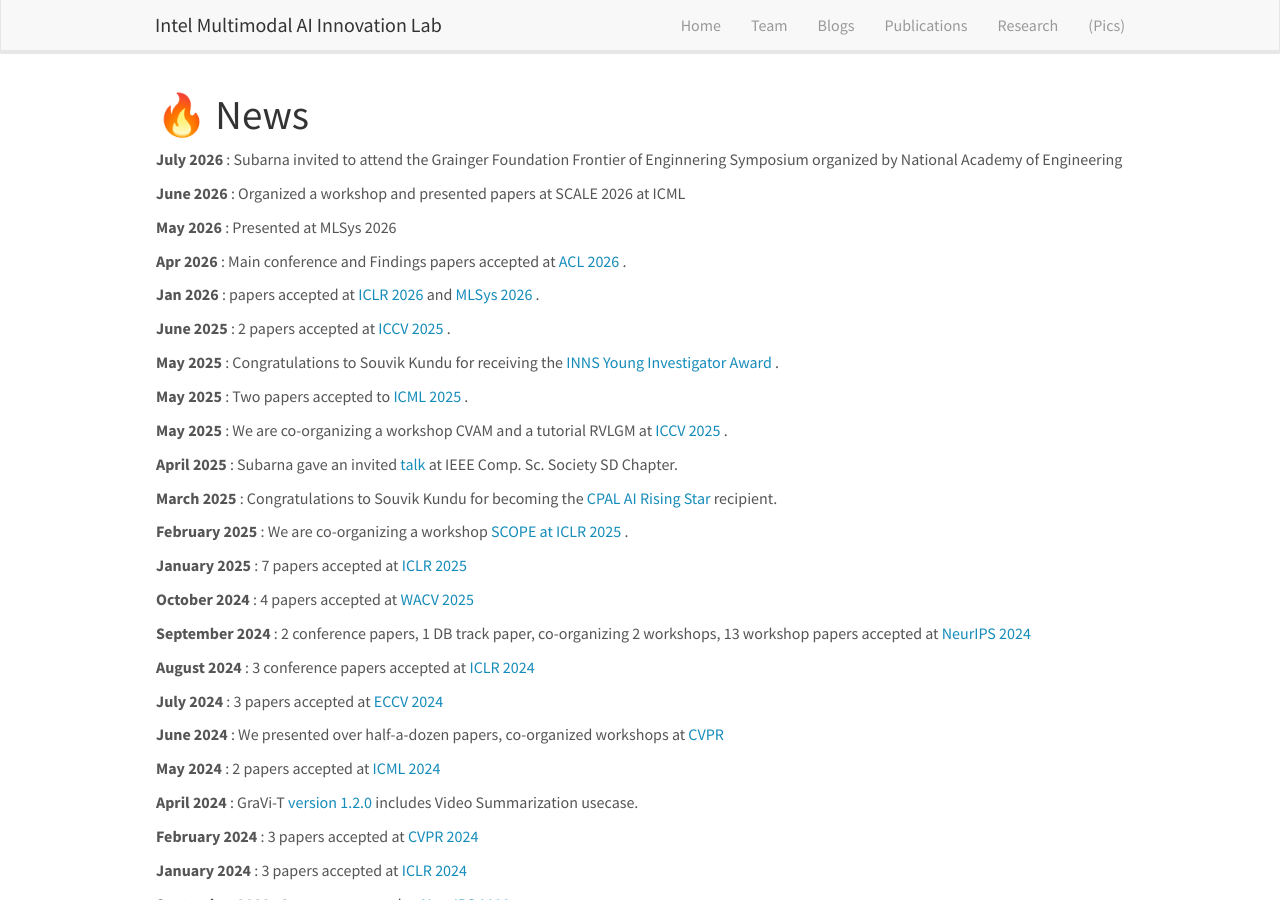
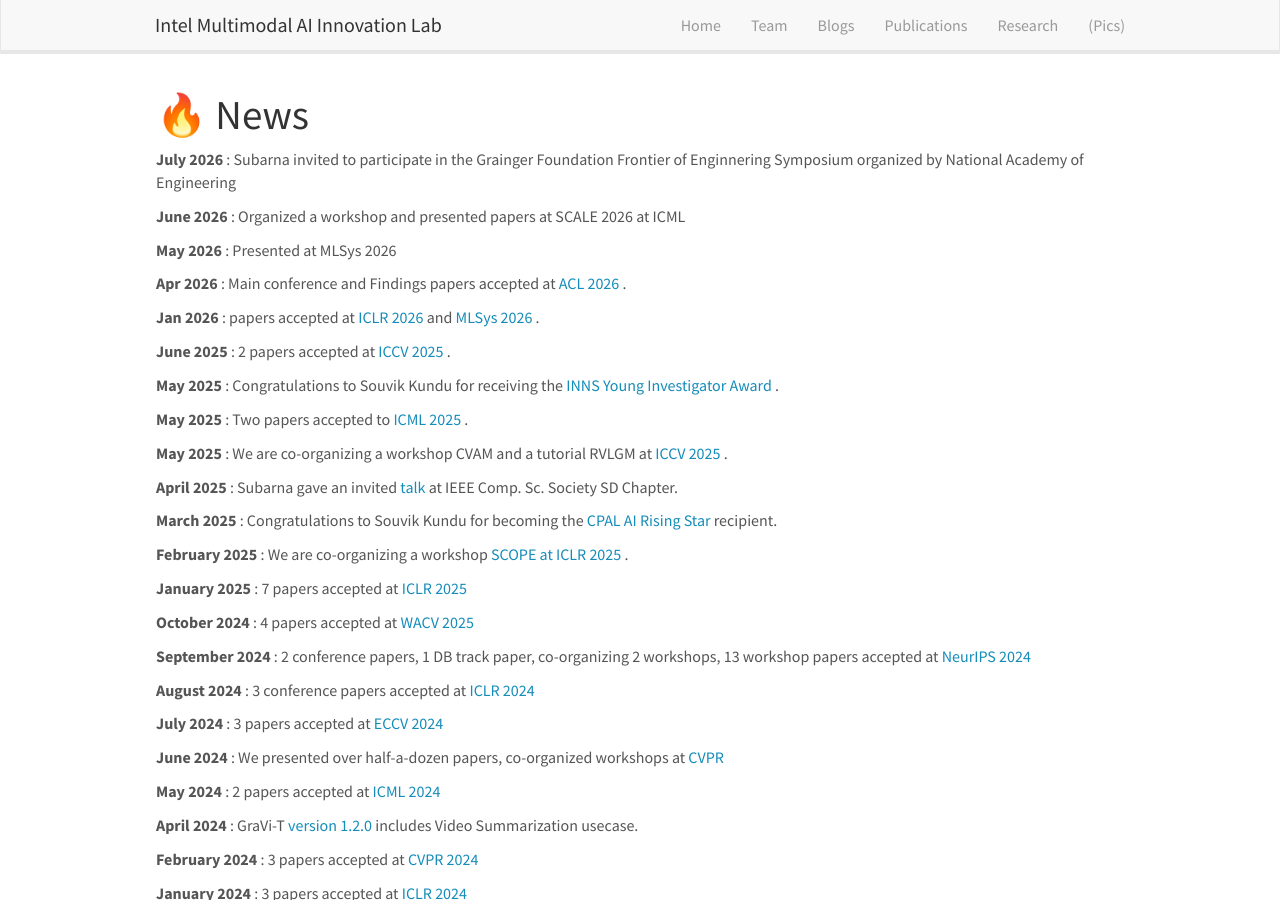
Before and after one commit to intelailabpage/intelailabpage.github.io, a Jekyll site: the page built from _pages/allnews.md, in a window 1280 px wide and 900 px high. Built offline with Jekyll 4.4.1, drawn with Linux system fonts in a browser that asks for light colours; nearby versions of some CDN libraries.

Commit message:
Update news.yml

```diff
--- a/_data/news.yml
+++ b/_data/news.yml
@@ -1,5 +1,5 @@
 - date: July 2026
-  headline: Subarna invited to attend the Grainger Foundation Frontier of Enginnering Symposium organized by National Academy of Engineering
+  headline: Subarna invited to participate in the Grainger Foundation Frontier of Enginnering Symposium organized by National Academy of Engineering
 
 - date: June 2026
   headline: Organized a workshop and presented papers at SCALE 2026 at ICML
```
